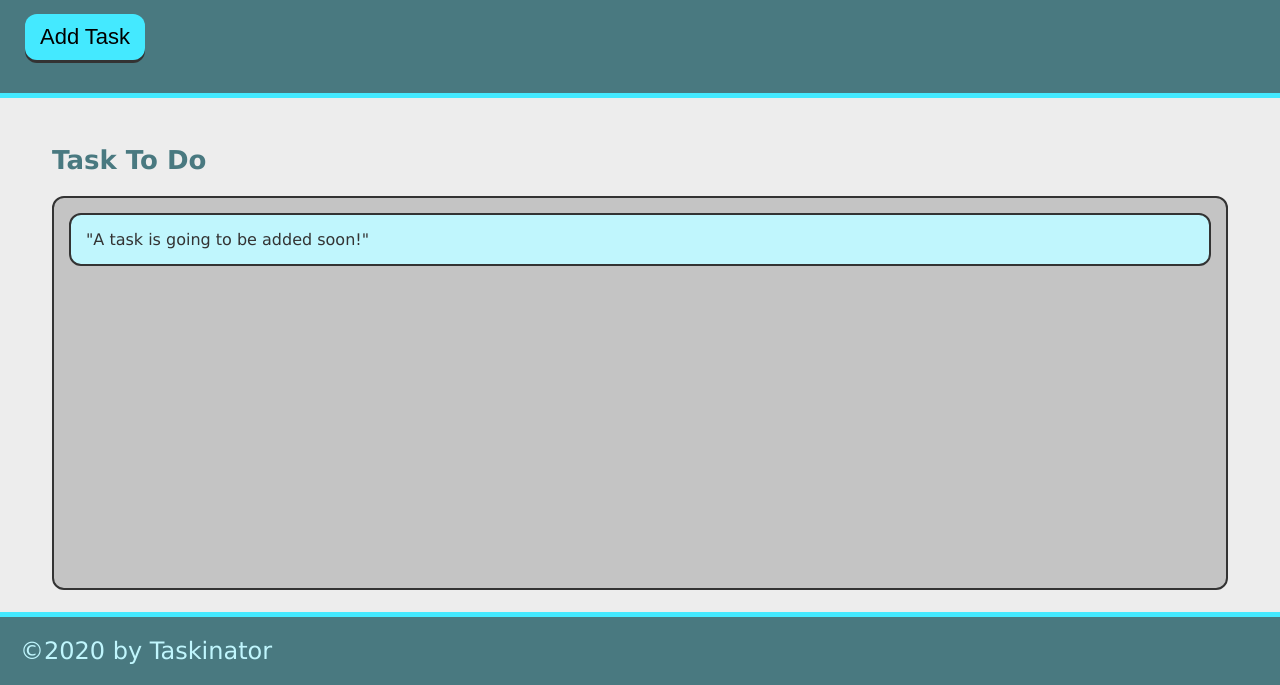
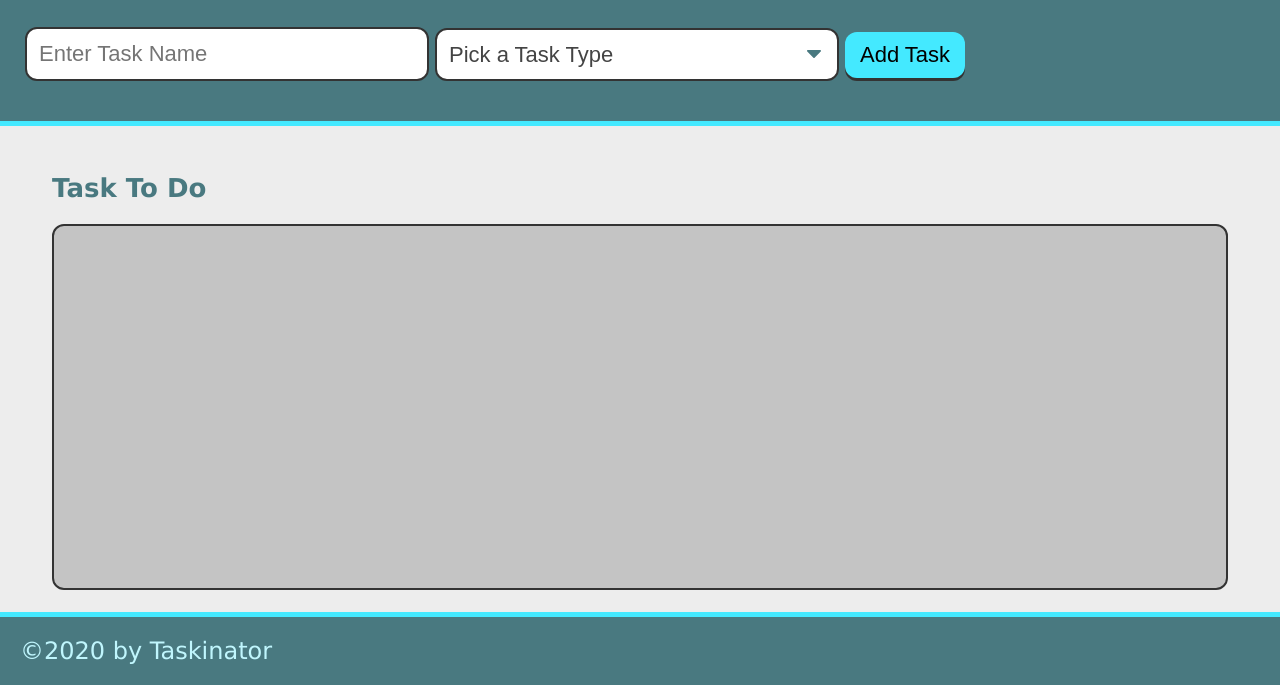
Before and after one commit to browniecharl/taskinator, a plain HTML site: page index.html in a window 1280 px wide. Shown: the part 115-800 px from the top of the page. Drawn offline with Linux system fonts and the light colour scheme.

Commit message:
added and styled task selector

```diff
--- a/index.html
+++ b/index.html
@@ -11,15 +11,28 @@
     <header>
         <h1 class="page-title">Taskinator</h1>
         <p>Click the button below to add a new task!</p>
-        <button class="btn" id="save-task">Add Task</button>
+        <form id="task-form">
+            <div class="form-group">
+                <input type="text" name="task-name" placeholder="Enter Task Name" />
+            </div>
+            <div class="form-group">
+                <select name="task-type" class="select-dropdown">
+                    <option value="" disabled selected>Pick a Task Type</option>
+                    <option value="Print">Print</option>
+                    <option value="Web">Web</option>
+                    <option value="Mobile">Mobile</option>
+                </select>
+            </div>
+            <div class="form-group">
+                <button class="btn" id="save-task" type="submit">Add Task</button>
+            </div>
+        </form>
     </header>
 
     <main class="page-content">
         <section class="task-list-wrapper">
             <h2 class="list-title">Task To Do</h2>
-            <ul class="task-list" id="tasks-to-do">
-                <li class="task-item">"A task is going to be added soon!"</li>
-            </ul>
+            <ul class="task-list" id="tasks-to-do"></ul>
         </section>
     </main>
     <footer>
```
Also changed, not shown: 1 other file.
